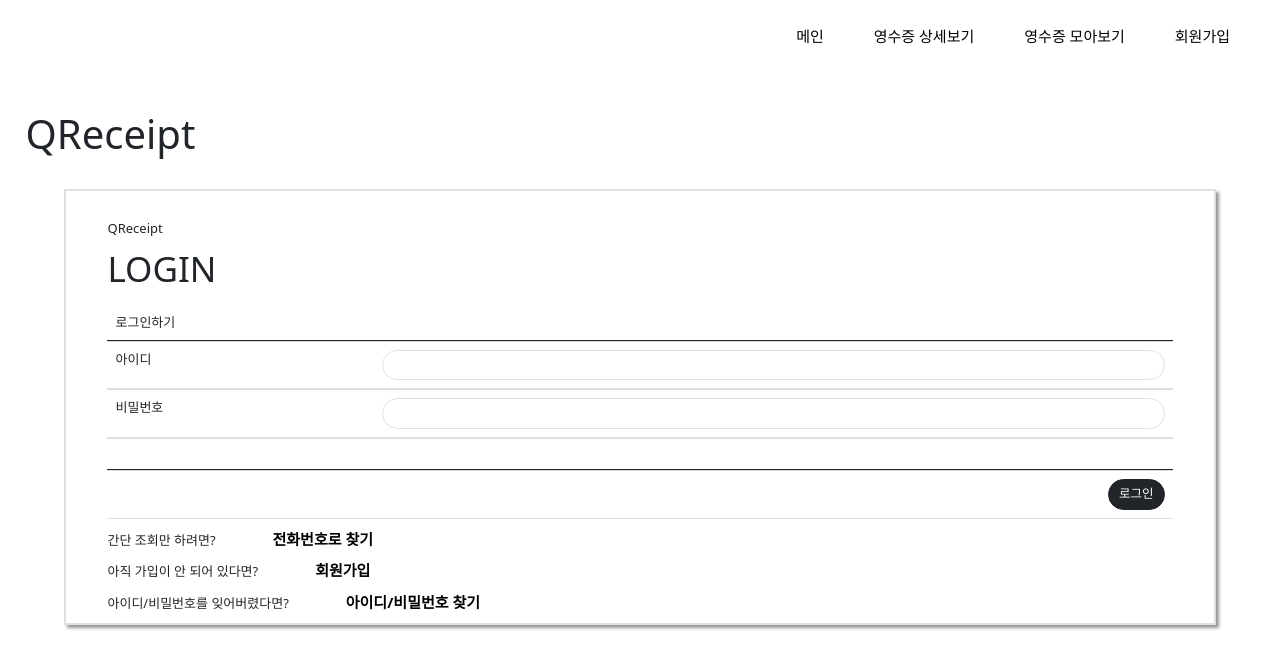
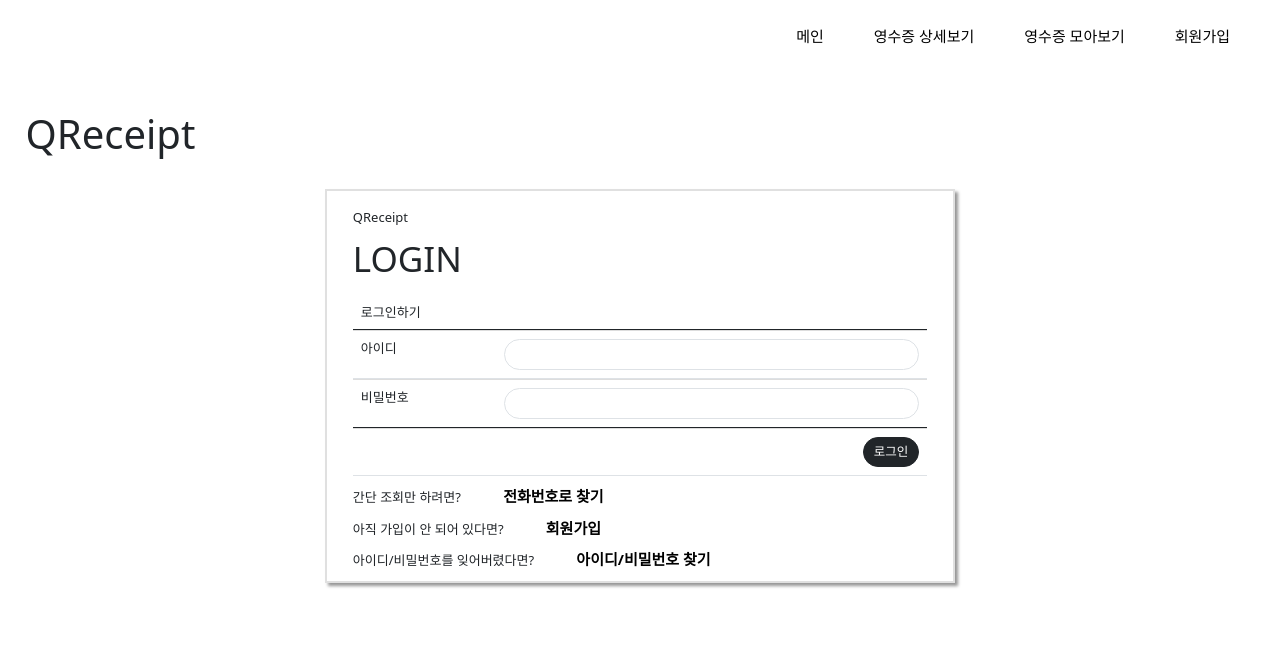
Before and after one commit to QReceipt/Front-Prototype, a React (Create React App) app: page /#/ in a window 1280 px wide. Shown: the top 668 px of the page. Built offline with nearby package versions, Linux system fonts and the light colour scheme; the HTML template or start-up script is replaced by a standard one.

Commit message:
21/05/16 00:59 햄버거바 추가, 메인 수정

```diff
--- a/src/component/Main.css
+++ b/src/component/Main.css
@@ -1,11 +1,12 @@
-@media (min-width : 1400px){
+
+@media (min-width : 700px) {
     .classBody {
-        width : 700px;
-        height : auto;
+        width: 700px;
+        height: auto;
     }
 }
-@media(max-width : 1400px){
-    .classBody{
-        width : 100%;
+@media(max-width : 700px) {
+    .classBody {
+        width: 100%;
     }
 }
--- a/src/component/Main.js
+++ b/src/component/Main.js
@@ -9,7 +9,6 @@ let DetailBody = styled.div `
 
 let LoginForm = styled.div `
     margin-inline: auto;
-    position:absolute;
 `;
 
 let Title = styled.div `
@@ -17,15 +16,22 @@ let Title = styled.div `
     font-size : 400%;
 `;
 
+let Body = styled.div`
+    margin : 0;
+    padding : 0;
+    text-align : center;
+`;
+
 function Main() {
+
     return (
         <DetailBody className="container-fulid">
-            <div>
+            <Body>
                 <Title className="row">QReceipt</Title>
                 <LoginForm  className="classBody row text-center">
-                    <Receipt form="false"/>
+                    <Receipt id="Receipt" form="false"/>
                 </LoginForm>
-            </div>
+            </Body>
         </DetailBody>
     );
 }
--- a/src/component/Navigation.css
+++ b/src/component/Navigation.css
@@ -34,10 +34,26 @@
     transition: transform 0.3s ease;
 }
 
+#menubar{
+    margin : 3%;
+}
+
+.hambuger {
+    margin-block : 3px;
+    width : 40px;
+    height : 9px;
+    background-color: hsl(200 100% 80%);
+    border-radius: 15px;
+}
+
 @media (min-width : 1000px){
     .navLi{
         margin-block:50px;
         display: inline;
+    }
+
+    #menubar{
+        display : none;
     }
 }
 
@@ -47,4 +63,9 @@
         display: block;
         display : none;
     }
+    #menubar{
+        position: absolute;
+        top : 0;
+        left : 0;
+    }
 }
--- a/src/component/Navigation.js
+++ b/src/component/Navigation.js
@@ -34,6 +34,11 @@ function Navigation() {
                     <Link className="plusFun" to="/signup">회원가입</Link>
                 </li>
             </Ul>
+            <div id="menubar">
+                <div className="hambuger"></div>
+                <div className="hambuger"></div>
+                <div className="hambuger"></div>
+            </div>
         </NaviBody>
 
     )
--- a/src/component/Receipt.css
+++ b/src/component/Receipt.css
@@ -1,16 +1,16 @@
 .frame{
     width: 90%;
     height: auto;
-    margin: 0 auto;
     border: 2px #e0e0e0 solid;
     box-shadow: 3px 3px 3px #979797;
-    position: relative;
+    margin : 0 auto;
 }
 
 .frame > * {
     text-align: left;
     margin-top: 2%;
     margin-inline: 3%;
+    background-color: #fff;
 }
 
 .plus,
--- a/src/component/Receipt.js
+++ b/src/component/Receipt.js
@@ -136,9 +136,6 @@ function loginForm(props) {
                             <input type="password" className="w-100 py-2 px-4 border rounded-pill"></input>
                         </Td>
                     </tr>
-                    <tr className="d-flex">
-                        <Td className="col-12 p-4"></Td>
-                    </tr>
                 </tbody>
                 <tfoot>
                     <tr className="d-flex">
--- a/src/component/Register.js
+++ b/src/component/Register.js
@@ -43,7 +43,7 @@ function Register() {
                     </tr>
                     <tfoot className="d-flex">
                         <th className="col-offset-3 col-11 text-right">
-                            <input class="btn btn-dark btn-lg rounded-pill" type="button" value="가입"></input>
+                            <input className="btn btn-dark btn-lg rounded-pill" type="button" value="가입"></input>
                         </th>
                     </tfoot>
                 </table>
```
